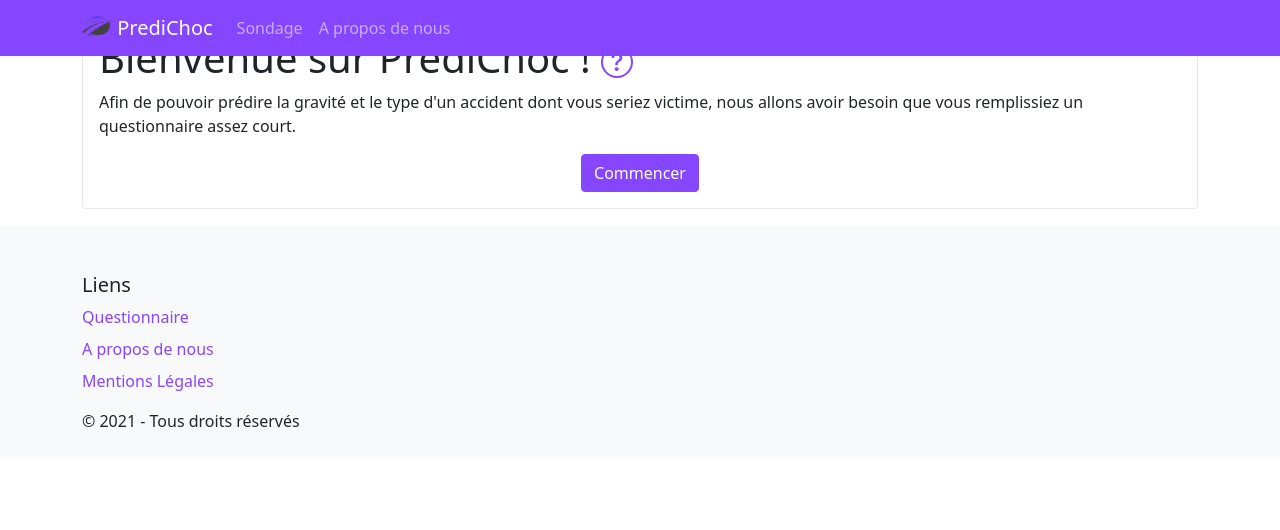
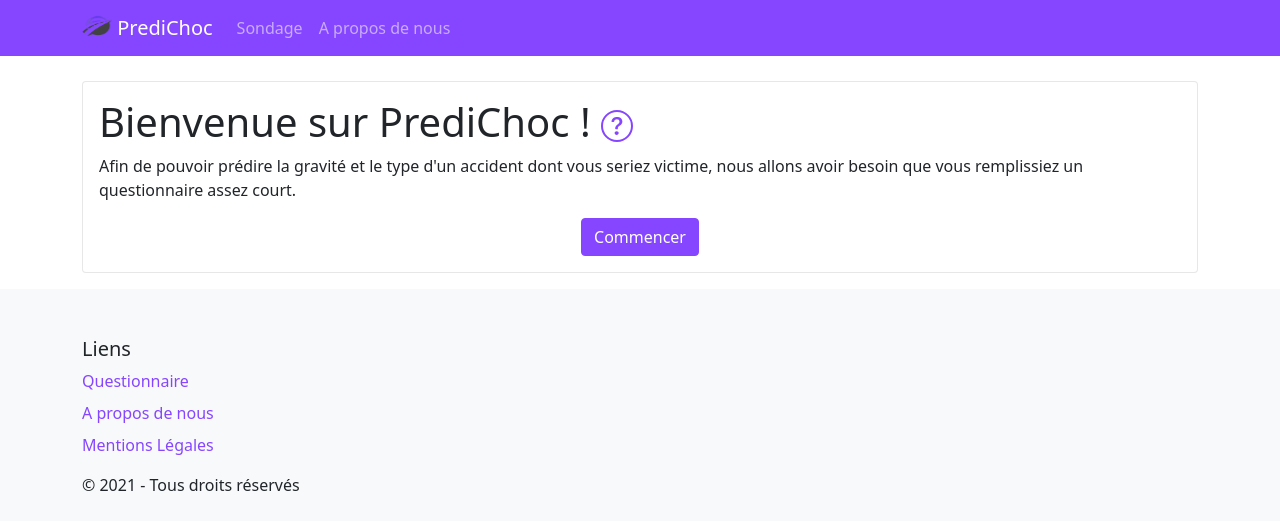
Before and after one commit to Assurance-Project-secure-road/predi-choc-front, a Vue app: page / in a window 1280 px wide. Shown: the top 530 px of the page. Built offline with nearby package versions, Linux system fonts and the light colour scheme.

Commit message:
fix for fixed top

```diff
--- a/src/App.vue
+++ b/src/App.vue
@@ -37,7 +37,9 @@
       </div>
     </nav>
   </div>
-  <router-view />
+  <div class="main">
+    <router-view />
+  </div>
   <footer class="bg-light pt-5 pb-2">
     <div class="container">
       <div class="row">
@@ -83,4 +85,7 @@ footer {
     text-decoration: none;
   }
 }
+.main {
+  margin-top: 5em;
+}
 </style>
```
